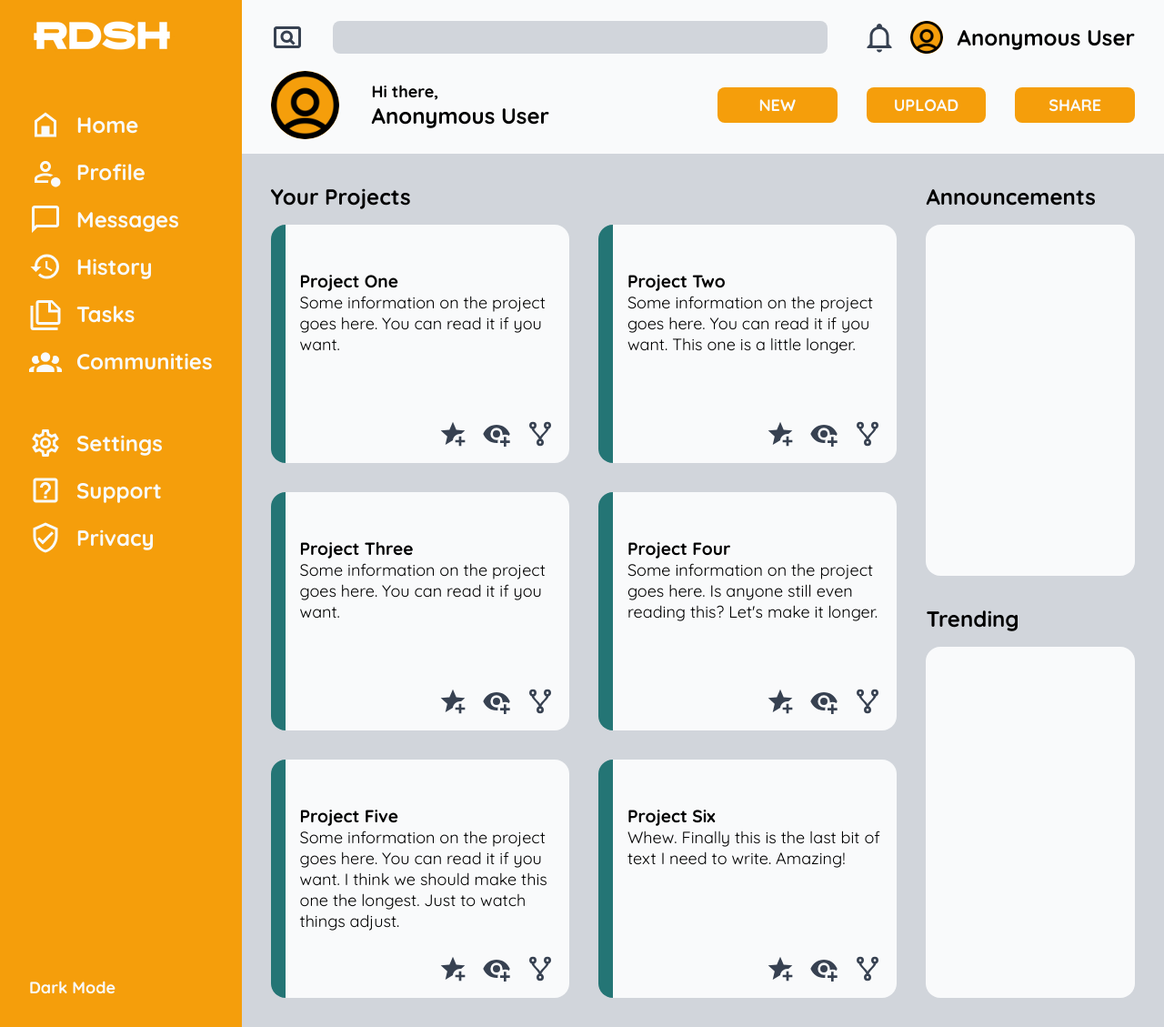
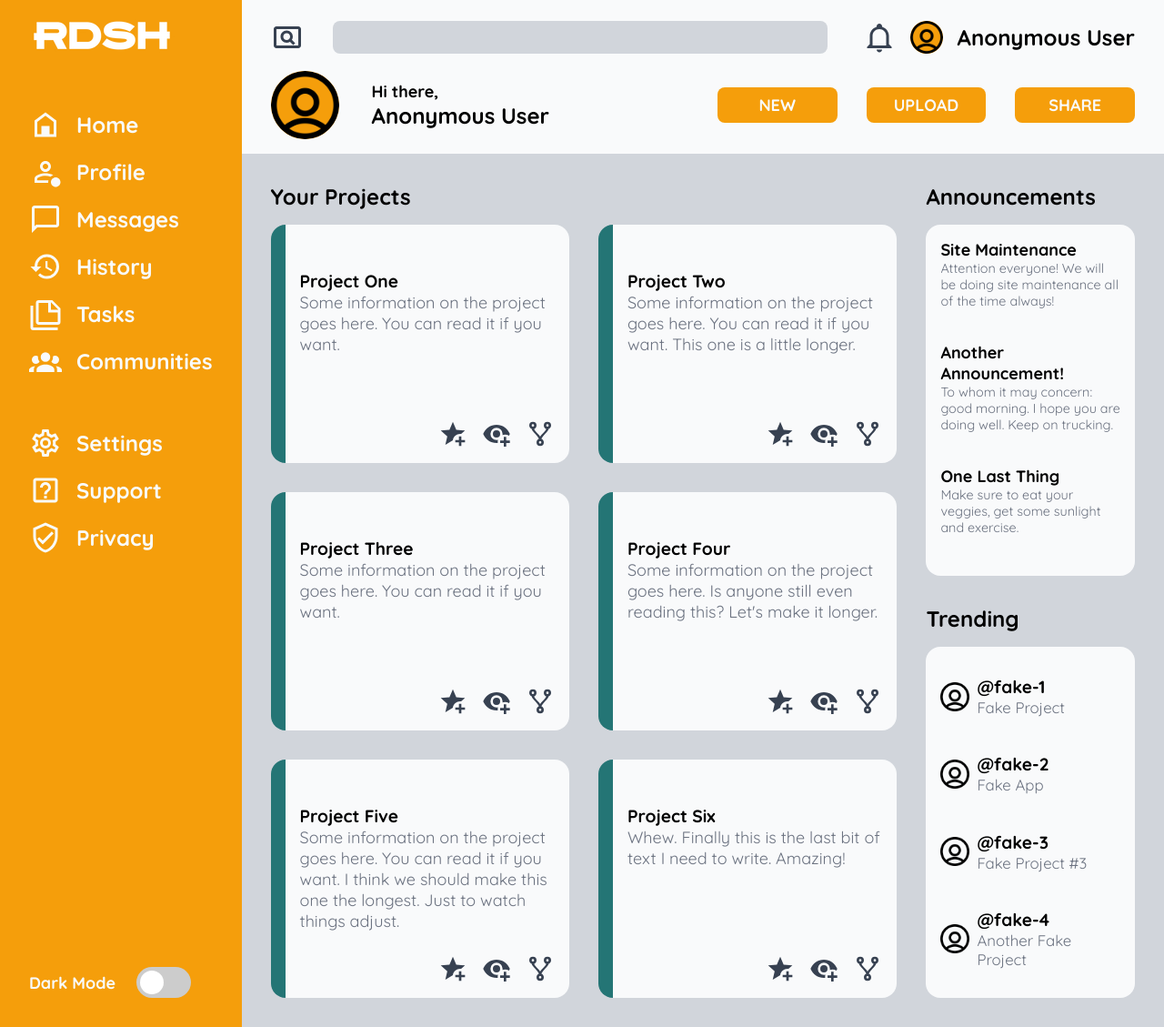
Before and after one commit to copaiement/admin-dashboard, a plain HTML site: page index.html in a window 1280 px wide. Shown: the part 13-1142 px from the top of the page at 91% size. Drawn offline with Linux system fonts and the light colour scheme.

Commit message:
Finalize CSS and HTML

```diff
--- a/index.html
+++ b/index.html
@@ -37,6 +37,10 @@
             </div>
             <div id="theme-slider">
                 <div>Dark Mode</div>
+                <label class="switch">
+                    <input id="dark-mode" type="checkbox">
+                    <span class="slider round"></span>
+                  </label>
             </div>
         </div>
         <div class="header-container">
@@ -129,14 +133,52 @@
             <div class="site-info">
                 <div class="announcements">
                     <div class="body-header">Announcements</div>
-                    <div class="tile-side">
-
+                    <div class="tile-side" id="announcement-tile">
+                        <div class="announcement">
+                            <div class="announcement-header">Site Maintenance</div>
+                            <div class="announcement-content">Attention everyone! We will be doing site maintenance all of the time always!</div>
+                        </div>
+                        <div class="announcement">
+                            <div class="announcement-header">Another Announcement!</div>
+                            <div class="announcement-content">To whom it may concern: good morning. I hope you are doing well. Keep on trucking.</div>
+                        </div>
+                        <div class="announcement">
+                            <div class="announcement-header">One Last Thing</div>
+                            <div class="announcement-content">Make sure to eat your veggies, get some sunlight and exercise.</div>
+                        </div>
                     </div>
                 </div>
                 <div class="trending">
                     <div class="body-header">Trending</div>
-                    <div class="tile-side">
-
+                    <div class="tile-side" id="trending-tile">
+                        <div class="fake-project-info">
+                            <img class="fake-profile-pic" src="./images/blank_profile.png" alt="fake profile picture">
+                            <div class="fake-profile">
+                                <div class="fake-at">@fake-1</div>
+                                <div class="fake-project">Fake Project</div>
+                            </div>
+                        </div>
+                        <div class="fake-project-info">
+                            <img class="fake-profile-pic" src="./images/blank_profile.png" alt="fake profile picture">
+                            <div class="fake-profile">
+                                <div class="fake-at">@fake-2</div>
+                                <div class="fake-project">Fake App</div>
+                            </div>
+                        </div>
+                        <div class="fake-project-info">
+                            <img class="fake-profile-pic" src="./images/blank_profile.png" alt="fake profile picture">
+                            <div class="fake-profile">
+                                <div class="fake-at">@fake-3</div>
+                                <div class="fake-project">Fake Project #3</div>
+                            </div>
+                        </div>
+                        <div class="fake-project-info">
+                            <img class="fake-profile-pic" src="./images/blank_profile.png" alt="fake profile picture">
+                            <div class="fake-profile">
+                                <div class="fake-at">@fake-4</div>
+                                <div class="fake-project">Another Fake Project</div>
+                            </div>
+                        </div>
                     </div>
                 </div>
             </div>
--- a/styles.css
+++ b/styles.css
@@ -225,6 +225,7 @@ button:hover {
 
 .tile-content {
     font-size: .75rem;
+    color: var(--subtext-color);
 }
 
 .tile-icons {
@@ -252,4 +253,116 @@ button:hover {
 .tile-side {
     background-color: var(--comp-color);
     border-radius: 16px;
+    padding: 16px;
+    display: grid;
+    gap: 8px;
 }
+
+.tile-side #announcement-tile {
+    grid-template-rows: repeat(3, auto);
+}
+
+.tile-side #trending-tile {
+    grid-template-rows: repeat(4, auto);
+}
+
+.announcement-header {
+    font-size: .75rem;
+    font-weight: var(--font-bold);
+}
+
+.announcement-content {
+    font-size: .6rem;
+    color: var(--subtext-color);
+}
+
+.fake-project-info {
+    display: grid;
+    grid-template-columns: 32px 1fr;
+    gap: 8px;
+    align-items: center;
+}
+
+.fake-profile-pic {
+    width: 32px;
+}
+
+.fake-at {
+    font-size: .8rem;
+    font-weight: var(--font-bold);
+}
+
+.fake-project {
+    font-size: .7rem;
+    color: var(--subtext-color);
+}
+
+/* dark-mode switch */
+/* The switch - the box around the slider */
+#theme-slider {
+    display: grid;
+    grid-template-columns: auto auto;
+    align-items: center;
+}
+
+.switch {
+    position: relative;
+    display: inline-block;
+    width: 60px;
+    height: 34px;
+}
+
+/* Hide default HTML checkbox */
+.switch input {
+    opacity: 0;
+    width: 0;
+    height: 0;
+}
+
+/* The slider */
+.slider {
+    position: absolute;
+    cursor: pointer;
+    top: 0;
+    left: 0;
+    right: 0;
+    bottom: 0;
+    background-color: #ccc;
+    -webkit-transition: .4s;
+    transition: .4s;
+}
+
+.slider:before {
+    position: absolute;
+    content: "";
+    height: 26px;
+    width: 26px;
+    left: 4px;
+    bottom: 4px;
+    background-color: white;
+    -webkit-transition: .4s;
+    transition: .4s;
+}
+
+input:checked + .slider {
+    background-color: #2196F3;
+}
+
+input:focus + .slider {
+    box-shadow: 0 0 1px #2196F3;
+}
+
+input:checked + .slider:before {
+    -webkit-transform: translateX(26px);
+    -ms-transform: translateX(26px);
+    transform: translateX(26px);
+}
+
+/* Rounded sliders */
+.slider.round {
+    border-radius: 34px;
+}
+
+.slider.round:before {
+    border-radius: 50%;
+}
```
